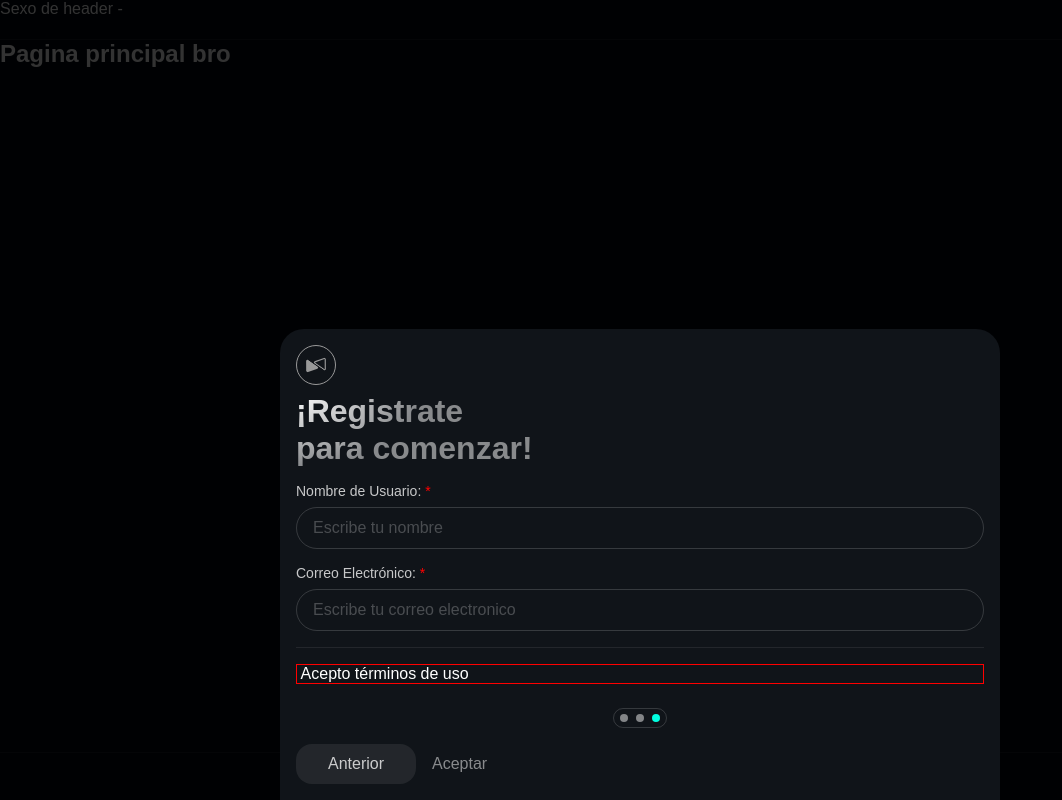
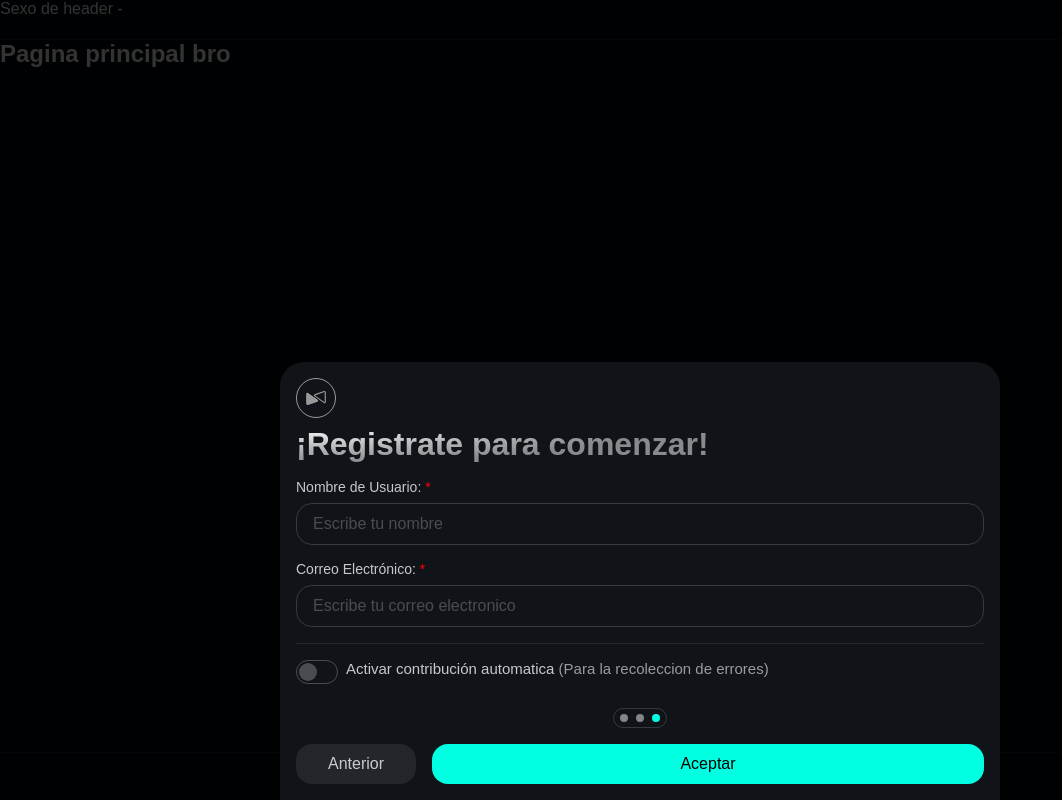
Before and after one commit to JeissonWeeDev/inventory_project, a SvelteKit app: page / in a window 1280 px wide. Shown: the whole page, without its empty margins (0-1062 px from the left). Built offline with nearby package versions, Linux system fonts and the light colour scheme.

Commit message:
Update styling and add functionality to the registration form. (generated by blackbox.ai )

```diff
--- a/src/app.html
+++ b/src/app.html
@@ -21,9 +21,10 @@
         --color-main: #01ffe1;
         --background-color: hsl(213, 100%, 3%);
         --background-color-8: #101419;
-        --font-color: #fff;
+        --font-color: #ffffff;
         --font-cl-h1: #f5f5f5;
         --ry-gen: rgba(255, 255, 255, 0.08);
+        --ready-color: #00ff6a;
       }
 
       body {
--- a/src/components/Slider.svelte
+++ b/src/components/Slider.svelte
@@ -9,7 +9,7 @@
   /* Variables para la referencia de altura, esto es para que cada paso tenga la altura del contendio automaticamente (Es un problema de diseño) */
   let stepRef1, stepRef2, stepRef3;
 
-  let acceptButtonEnabled;
+  let acceptButtonEnabled = true;
 
   let formData = {
     username: "",
@@ -204,14 +204,16 @@
       >
     </div>
     <div
-      class={`step-content ${currentStep === 3 ? "step3" : ""}`}
+      class={`step-content step3`}
       bind:this={stepRef3}
       style={`opacity: ${currentStep === 3 ? 1 : 0}`}
     >
       <form class="form-main" action="" method="post">
         <h2>¡Registrate para comenzar!</h2>
 
-        <label class="form-label-inp" for="username">Nombre de Usuario: <span>*</span></label>
+        <label class="form-label-inp" for="username"
+          >Nombre de Usuario: <span>*</span></label
+        >
         <input
           class="form-inp"
           bind:value={formData.username}
@@ -222,7 +224,9 @@
           placeholder="Escribe tu nombre"
         />
 
-        <label class="form-label-inp" for="email">Correo Electrónico: <span>*</span></label>
+        <label class="form-label-inp" for="email"
+          >Correo Electrónico: <span>*</span></label
+        >
         <input
           class="form-inp"
           bind:value={formData.email}
@@ -233,14 +237,23 @@
           placeholder="Escribe tu correo electronico"
         />
         <div class="ry-div" />
-        <label class="check-cont">
-          <input
-            bind:checked={formData.acceptTerms}
-            type="checkbox"
-            on:change={handleInputChange}
-          />
-          <span>Acepto términos de uso</span>
-        </label>
+
+        <div class="check-cont">
+          <div>
+            <input
+              class="check-input"
+              type="checkbox"
+              id="switch"
+              bind:checked={formData.acceptTerms}
+              on:change={handleInputChange}
+            />
+            <label class="check-label" for="switch">T</label>
+          </div>
+          <p class="check-txt">
+            <span>Activar contribución automatica</span> (Para la recoleccion de
+            errores)
+          </p>
+        </div>
       </form>
     </div>
   </div>
@@ -291,7 +304,7 @@
     width: 100%;
     height: max-content;
     padding: 0 0.5rem;
-    transition: opacity 0.5s ease-in-out;
+    transition: opacity 0.2s ease;
     z-index: 11;
   }
 
@@ -382,7 +395,6 @@
     background-clip: text;
     -webkit-background-clip: text;
     -webkit-text-fill-color: transparent;
-    max-width: 243px;
     font-size: 2rem;
     font-weight: 600;
     margin-bottom: 1rem;
@@ -391,16 +403,17 @@
     font-size: 14px;
     font-weight: 500;
     color: rgba(245, 245, 245, 0.8);
-    margin-bottom: .5rem;
+    margin-bottom: 0.5rem;
   }
   .form-label-inp span {
-    color: #FE0000;
+    color: #fe0000;
   }
 
   .form-inp {
     height: 2.5rem;
-    border-radius: 1.5rem;
-    border: 1px solid rgba(255, 255, 255, 0.16);
+    border-radius: 1rem;
+    --inp-cl: rgba(255, 255, 255, 0.16);
+    border: 1px solid var(--inp-cl);
     font-size: 16px;
     font-weight: 400;
     color: rgba(255, 255, 255, 0.92);
@@ -410,10 +423,66 @@
   .form-inp::placeholder {
     color: rgba(255, 255, 255, 0.24);
   }
+  .form-inp:valid{
+    --inp-cl: var(--ready-color);
+  }
 
+  /* Estilos del checkbox */
   .check-cont {
-    border: 1px solid red;
+    display: flex;
     margin-top: 1rem;
+  }
+
+  .check-cont div:nth-child(1) {
+    display: flex;
+    margin-right: 0.5rem;
+  }
+  .check-input {
+    height: 0;
+    width: 0;
+    visibility: hidden;
+  }
+
+  .check-label {
+    cursor: pointer;
+    text-indent: -9999px;
+    width: 42px;
+    height: 24px;
+    display: block;
+    border-radius: 1rem;
+    position: relative;
+    --act-color: rgba(255, 255, 255, 0.24);
+    border: 1px solid var(--act-color);
+    overflow: hidden;
+  }
+  .check-label:after {
+    content: "";
+    position: absolute;
+    top: 2px;
+    left: 2px;
+    width: 18px;
+    height: 18px;
+    background: var(--act-color);
+    border-radius: 50%;
+    transition: 0.2s ease;
+  }
+
+  .check-input:checked + .check-label {
+    --act-color: var(--ready-color);
+  }
+  .check-input:checked + .check-label:after {
+    left: calc(100% - 2px);
+    transform: translateX(-100%);
+  }
+
+  .check-txt {
+    font-weight: 400;
+    font-size: 15px;
+    color: rgba(245, 245, 245, 0.60);
+  }
+  .check-txt span {
+    font-weight: 500;
+    color: rgba(245, 245, 245, 0.80);
   }
 
   /* Estilos de circulos guia */
@@ -474,17 +543,29 @@
   }
 
   .btn-accept {
+    display: flex;
+    justify-content: center;
+    align-items: center;
+    width: 100%;
+    font-size: 16px;
+    font-weight: 500;
     color: black;
-    background-color: white; /* Cambia el color según tu preferencia */
-    padding: 8px 16px;
-    border: none;
-    border-radius: 4px;
-    margin: 0 5px;
+    background-color: var(--color-main);
+    border: 1rem;
+    border-radius: 1rem;
     cursor: pointer;
   }
 
   .btn-accept-des {
-    opacity: 0.5;
+    display: flex;
+    justify-content: center;
+    align-items: center;
+    width: 100%;
+    font-size: 16px;
+    font-weight: 500;
+    color: rgba(255, 255, 255, 0.24);
+    border: 1px solid rgba(255, 255, 255, 0.24);
+    border-radius: 1rem;
     cursor: not-allowed;
   }
 </style>
```
